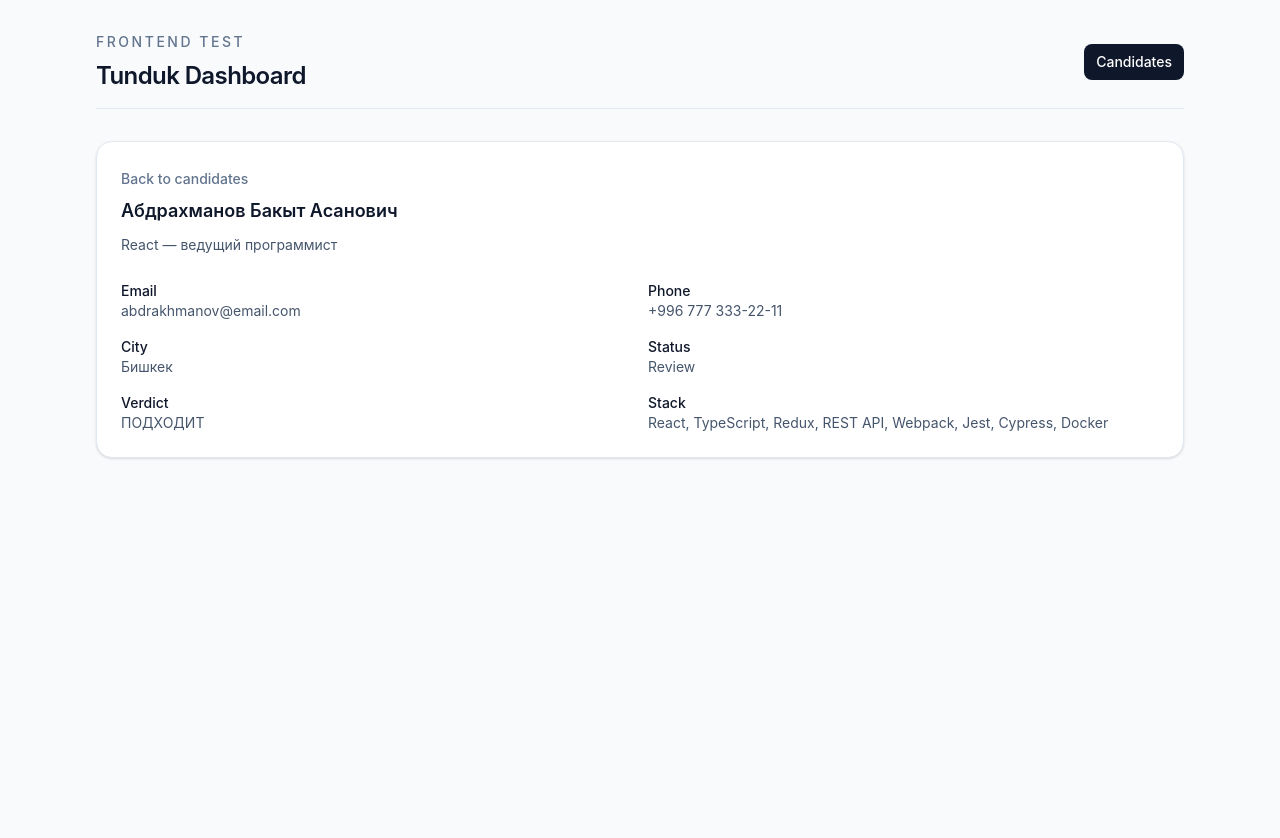
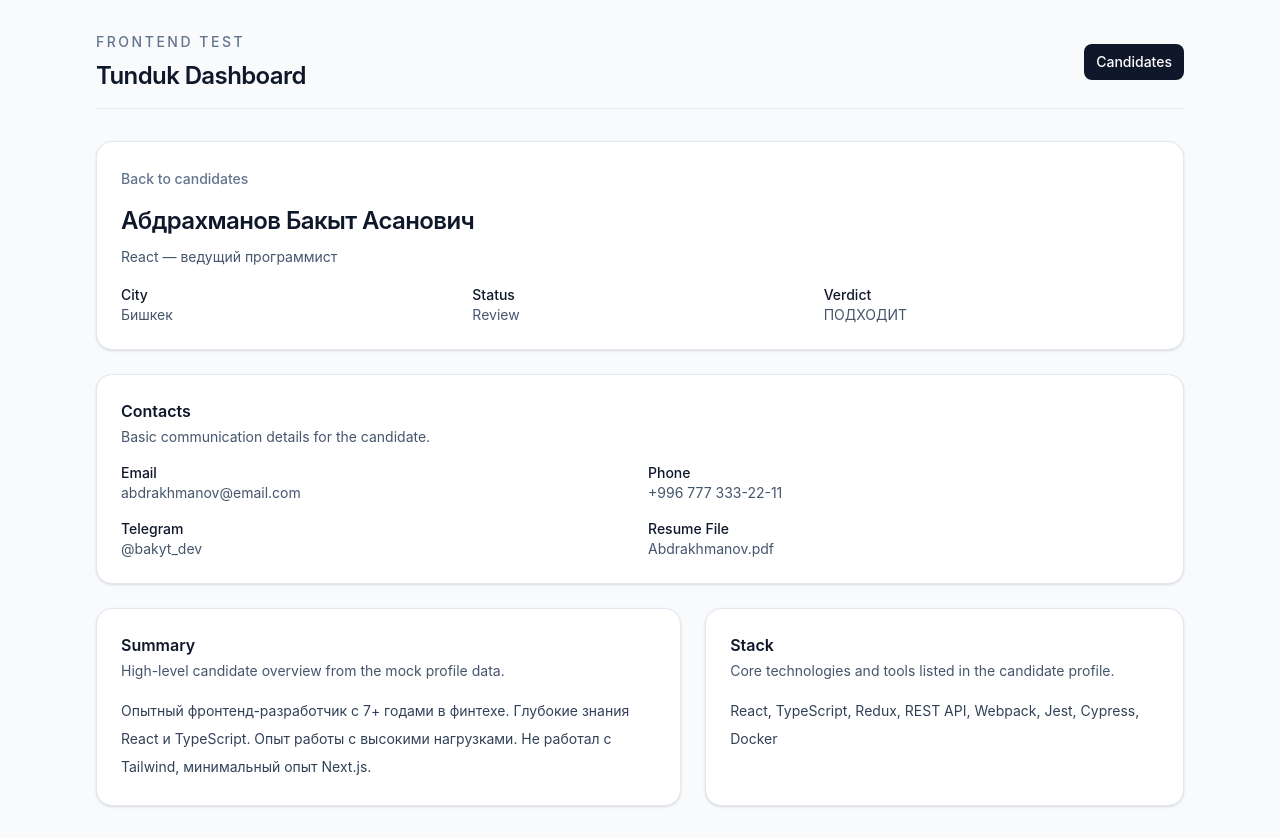
Before and after one commit to unclebusy/tunduk_dashboard, a React (Vite) app: page /candidates/abdrakhmanov in a window 1280 px wide. Before the commit the page ends 800 px from the top, so only its background shows below. Built offline with nearby package versions, Linux system fonts and the light colour scheme.

Commit message:
Organize candidate detail page into clear sections

```diff
--- /dev/null
+++ b/src/components/CandidateDetailContacts.tsx
@@ -0,0 +1,50 @@
+import type { Candidate } from '../types/candidate';
+
+interface CandidateDetailContactsProps {
+  candidate: Candidate;
+}
+
+function CandidateDetailContacts({
+  candidate,
+}: CandidateDetailContactsProps) {
+  return (
+    <section className="rounded-2xl border border-slate-200 bg-white p-6 shadow-sm">
+      <div className="space-y-4">
+        <div>
+          <h3 className="text-base font-semibold text-slate-900">Contacts</h3>
+          <p className="mt-1 text-sm text-slate-600">
+            Basic communication details for the candidate.
+          </p>
+        </div>
+
+        <dl className="grid gap-4 text-sm text-slate-600 sm:grid-cols-2">
+          <div>
+            <dt className="font-medium text-slate-900">Email</dt>
+            <dd>
+              <a
+                href={`mailto:${candidate.email}`}
+                className="transition-colors hover:text-slate-900"
+              >
+                {candidate.email}
+              </a>
+            </dd>
+          </div>
+          <div>
+            <dt className="font-medium text-slate-900">Phone</dt>
+            <dd>{candidate.phone}</dd>
+          </div>
+          <div>
+            <dt className="font-medium text-slate-900">Telegram</dt>
+            <dd>{candidate.tg}</dd>
+          </div>
+          <div>
+            <dt className="font-medium text-slate-900">Resume File</dt>
+            <dd>{candidate.file}</dd>
+          </div>
+        </dl>
+      </div>
+    </section>
+  );
+}
+
+export default CandidateDetailContacts;
--- /dev/null
+++ b/src/components/CandidateDetailHeader.tsx
@@ -0,0 +1,47 @@
+import { Link } from 'react-router';
+import type { Candidate } from '../types/candidate';
+
+interface CandidateDetailHeaderProps {
+  candidate: Candidate;
+}
+
+function CandidateDetailHeader({ candidate }: CandidateDetailHeaderProps) {
+  return (
+    <section className="rounded-2xl border border-slate-200 bg-white p-6 shadow-sm">
+      <div className="space-y-4">
+        <Link
+          to="/candidates"
+          className="inline-flex text-sm font-medium text-slate-500 transition-colors hover:text-slate-900"
+        >
+          Back to candidates
+        </Link>
+
+        <div className="space-y-2">
+          <h2 className="text-2xl font-semibold tracking-tight text-slate-900">
+            {candidate.name}
+          </h2>
+          <p className="text-sm leading-6 text-slate-600">
+            {candidate.pos_label}
+          </p>
+        </div>
+
+        <dl className="grid gap-4 text-sm text-slate-600 sm:grid-cols-3">
+          <div>
+            <dt className="font-medium text-slate-900">City</dt>
+            <dd>{candidate.city}</dd>
+          </div>
+          <div>
+            <dt className="font-medium text-slate-900">Status</dt>
+            <dd className="capitalize">{candidate.status}</dd>
+          </div>
+          <div>
+            <dt className="font-medium text-slate-900">Verdict</dt>
+            <dd>{candidate.verdict}</dd>
+          </div>
+        </dl>
+      </div>
+    </section>
+  );
+}
+
+export default CandidateDetailHeader;
--- /dev/null
+++ b/src/components/CandidateDetailOverview.tsx
@@ -0,0 +1,41 @@
+import type { Candidate } from '../types/candidate';
+
+interface CandidateDetailOverviewProps {
+  candidate: Candidate;
+}
+
+function CandidateDetailOverview({
+  candidate,
+}: CandidateDetailOverviewProps) {
+  return (
+    <div className="grid gap-6 lg:grid-cols-[1.1fr_0.9fr]">
+      <section className="rounded-2xl border border-slate-200 bg-white p-6 shadow-sm">
+        <div className="space-y-4">
+          <div>
+            <h3 className="text-base font-semibold text-slate-900">Summary</h3>
+            <p className="mt-1 text-sm text-slate-600">
+              High-level candidate overview from the mock profile data.
+            </p>
+          </div>
+
+          <p className="text-sm leading-7 text-slate-700">{candidate.summary}</p>
+        </div>
+      </section>
+
+      <section className="rounded-2xl border border-slate-200 bg-white p-6 shadow-sm">
+        <div className="space-y-4">
+          <div>
+            <h3 className="text-base font-semibold text-slate-900">Stack</h3>
+            <p className="mt-1 text-sm text-slate-600">
+              Core technologies and tools listed in the candidate profile.
+            </p>
+          </div>
+
+          <p className="text-sm leading-7 text-slate-700">{candidate.stack}</p>
+        </div>
+      </section>
+    </div>
+  );
+}
+
+export default CandidateDetailOverview;
--- a/src/pages/CandidateDetailPage.tsx
+++ b/src/pages/CandidateDetailPage.tsx
@@ -1,5 +1,8 @@
 import { useEffect, useState } from 'react';
 import { Link, useParams } from 'react-router';
+import CandidateDetailContacts from '../components/CandidateDetailContacts';
+import CandidateDetailHeader from '../components/CandidateDetailHeader';
+import CandidateDetailOverview from '../components/CandidateDetailOverview';
 import { getCandidateById } from '../services/candidatesApi';
 import type { Candidate } from '../types/candidate';
 
@@ -82,51 +85,11 @@ function CandidateDetailPage() {
   }
 
   return (
-    <section className="rounded-2xl border border-slate-200 bg-white p-6 shadow-sm">
-      <div className="space-y-6">
-        <div className="space-y-2">
-          <Link
-            to="/candidates"
-            className="inline-flex text-sm font-medium text-slate-500 transition-colors hover:text-slate-900"
-          >
-            Back to candidates
-          </Link>
-          <h2 className="text-lg font-semibold text-slate-900">
-            {candidate.name}
-          </h2>
-          <p className="text-sm leading-6 text-slate-600">
-            {candidate.pos_label}
-          </p>
-        </div>
-
-        <dl className="grid gap-4 text-sm text-slate-600 sm:grid-cols-2">
-          <div>
-            <dt className="font-medium text-slate-900">Email</dt>
-            <dd>{candidate.email}</dd>
-          </div>
-          <div>
-            <dt className="font-medium text-slate-900">Phone</dt>
-            <dd>{candidate.phone}</dd>
-          </div>
-          <div>
-            <dt className="font-medium text-slate-900">City</dt>
-            <dd>{candidate.city}</dd>
-          </div>
-          <div>
-            <dt className="font-medium text-slate-900">Status</dt>
-            <dd className="capitalize">{candidate.status}</dd>
-          </div>
-          <div>
-            <dt className="font-medium text-slate-900">Verdict</dt>
-            <dd>{candidate.verdict}</dd>
-          </div>
-          <div>
-            <dt className="font-medium text-slate-900">Stack</dt>
-            <dd>{candidate.stack}</dd>
-          </div>
-        </dl>
-      </div>
-    </section>
+    <div className="space-y-6">
+      <CandidateDetailHeader candidate={candidate} />
+      <CandidateDetailContacts candidate={candidate} />
+      <CandidateDetailOverview candidate={candidate} />
+    </div>
   );
 }
 
```
